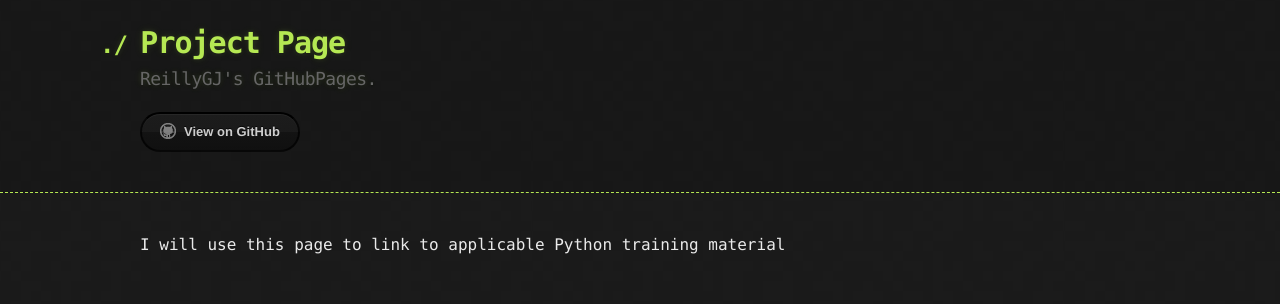
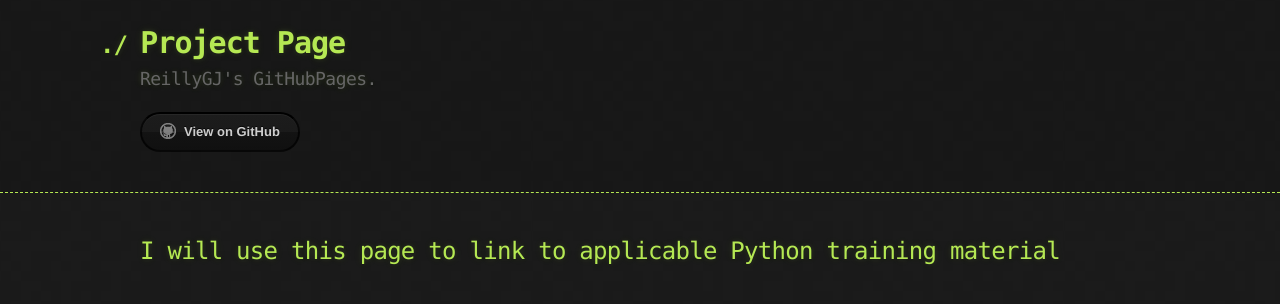
Before and after one commit to Reillygj/Reillygj.github.io, a Jekyll site: the page built from Project Reference/index.md, in a window 1280 px wide. Shown: the top 304 px of the page. Built offline with Jekyll 4.4.1, drawn with Linux system fonts in a browser that asks for light colours; our own code applies the rules of GitHub Pages for plain Markdown files.

```diff
--- a/Project Reference/index.md
+++ b/Project Reference/index.md
@@ -3,4 +3,4 @@ title: Reference documents
 description: Various Content
 ---
 
-I will use this page to link to applicable Python training material
+##  I will use this page to link to applicable Python training material
```
